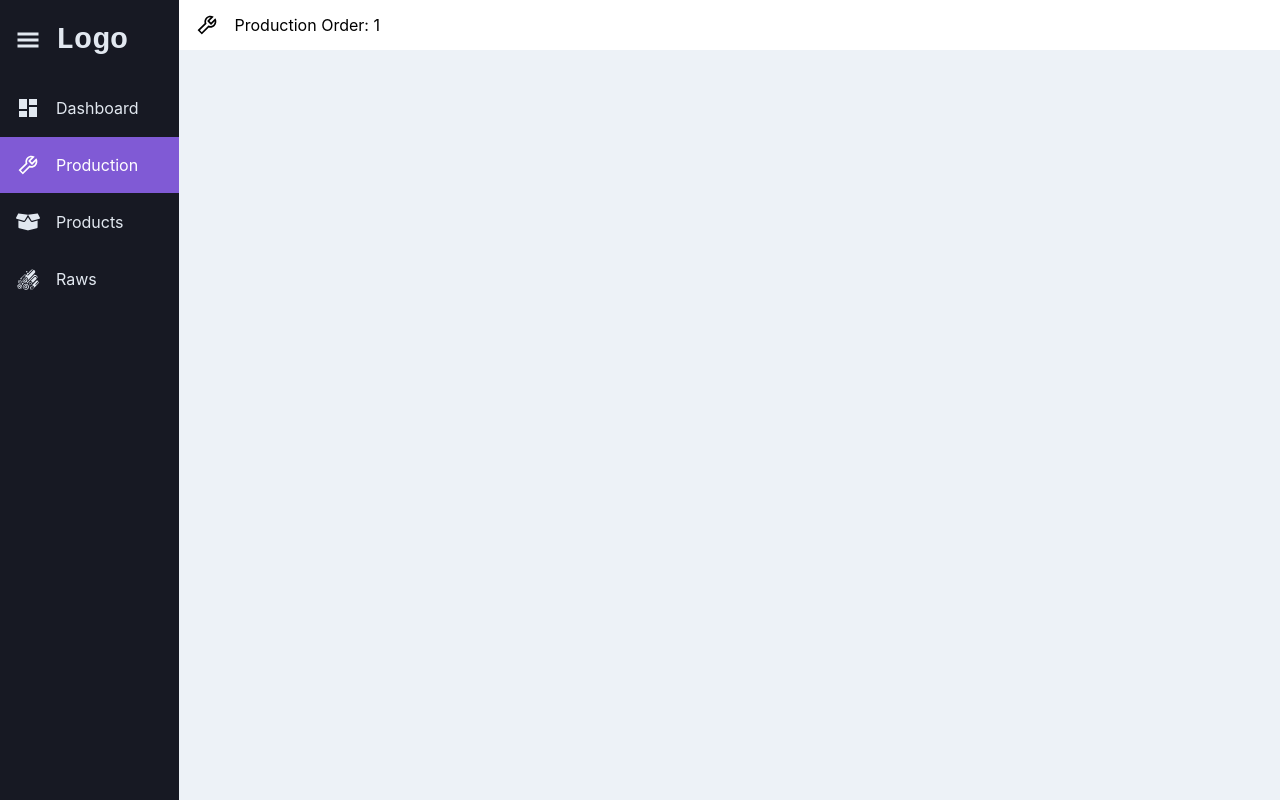
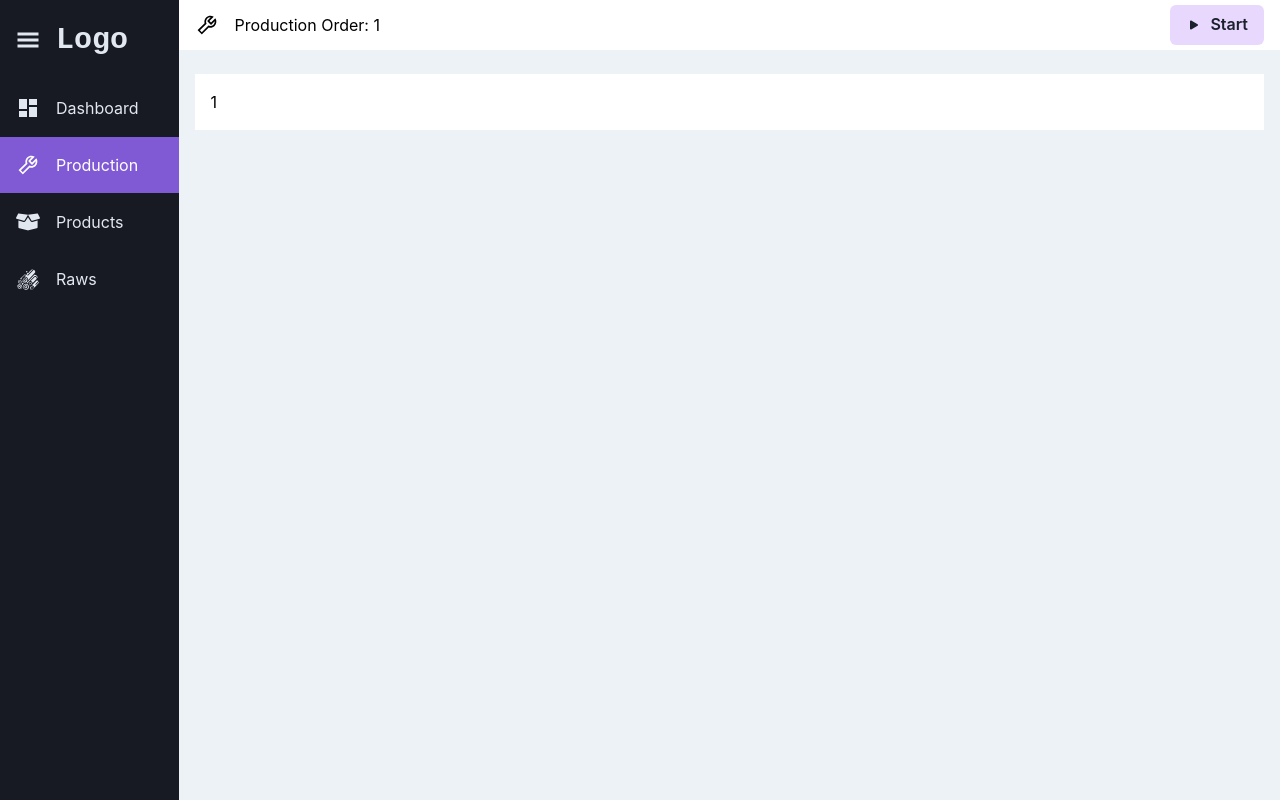
Before and after one commit to takihama/cereal-management-system, a React (Create React App) app: page /productionOrders/1 in a window 1280 px wide. Built offline with nearby package versions, Linux system fonts and the light colour scheme.

Commit message:
add: start production order button

```diff
--- a/src/pages/ProductionOrders/ProductionOrder.tsx
+++ b/src/pages/ProductionOrders/ProductionOrder.tsx
@@ -1,18 +1,32 @@
 import React from 'react';
-import { Stack } from '@chakra-ui/react';
+import { Box, Stack } from '@chakra-ui/react';
 import { useParams } from 'react-router-dom';
 import { AiOutlineTool } from 'react-icons/ai';
+import { BsPlayFill } from 'react-icons/bs';
 import Header from '../../components/header/Header';
 
 export default function ProductionOrder() {
   const params = useParams();
+  const handleStartProductionOrder = () => {
+    console.log('start production order');
+  };
+  const headerButtons = [{
+    name: 'Start',
+    icon: BsPlayFill,
+    onClick: handleStartProductionOrder,
+  }];
   return (
     <Stack width="full">
       <Header
         title={`Production Order: ${params.productionOrderId}`}
         icon={AiOutlineTool}
-        buttons={[]}
+        buttons={headerButtons}
       />
+      <Box padding="4">
+        <Box bg="white" padding="4">
+          {params.productionOrderId}
+        </Box>
+      </Box>
     </Stack>
   );
 }
```
